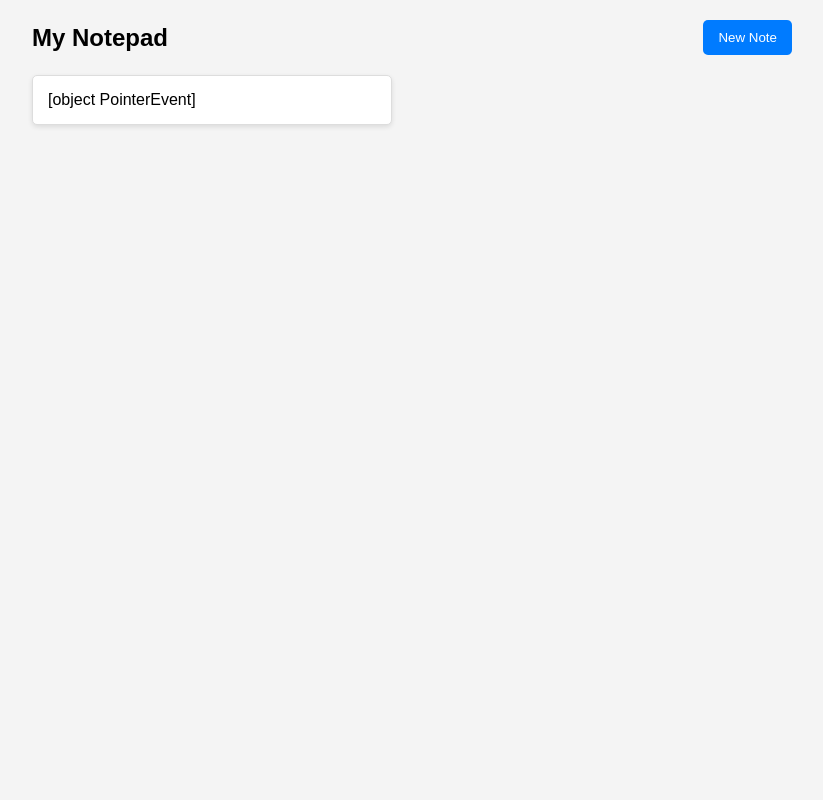
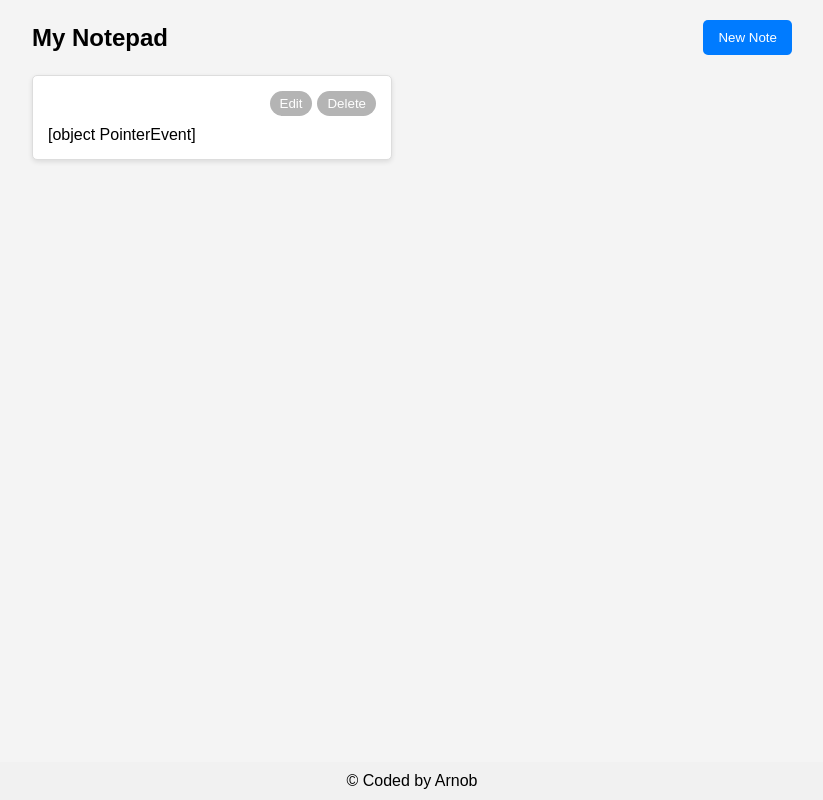
Before and after one commit to arnob-webber/Simple-NotePad, a plain HTML site: page index.html in a window 1280 px wide. Both pictures are taken after a click on the button "New Note". Shown: the whole page, without its empty margins (228-1051 px from the left). Drawn offline with Linux system fonts and the light colour scheme.

```diff
--- a/index.css
+++ b/index.css
@@ -52,11 +52,34 @@
     padding: 15px;
     width: calc(50% - 20px);
     box-shadow: 0 2px 5px rgba(0, 0, 0, 0.1);
+    position: relative;
     transition: transform 0.3s;
+    overflow: hidden;
+    word-wrap: anywhere;
 }
 
 .note:hover {
     transform: scale(1.02);
+}
+
+.note-buttons {
+    display: flex;
+    justify-content: flex-end;
+    gap: 5px;
+    margin-bottom: 10px;
+}
+
+.note-buttons button {
+    background-color: #b4b4b4;
+    border: none;
+    border-radius: 2em;
+    padding: 5px 10px;
+    cursor: pointer;
+}
+
+.note-buttons button:hover {
+    background-color: #c43dfa;
+    transition: 0.3s;
 }
 
 @media (max-width: 600px) {
--- a/index.js
+++ b/index.js
@@ -1,40 +1,72 @@
-const notesContainer = document.getElementById('notesContainer');
-const newNoteBtn = document.getElementById('newNoteBtn');
+function _0x20f3() {
+	const _0x828b5a = ['click', 'Click\x20to\x20edit...', '7608096BwtRAd', 'style', 'remove', '&#169;\x20Coded\x20by\x20Arnob', 'getElementById', 'position', 'addEventListener', 'map', 'setItem', 'width', 'forEach', 'note-buttons', '272084SAYsOo', 'DOMContentLoaded', 'note', 'footer', 'backgroundColor', '4903199xIfJqx', '2Drfqbu', 'stringify', 'padding', 'focus', 'button', '10px', '3976005tSWIgv', 'note-content', 'fixed', '51RjiGsQ', 'newNoteBtn', 'bottom', 'appendChild', '704034ERUvfM', '36243qlmYVJ', 'innerText', 'children', 'createElement', '8090zRKLot', 'div', '100%', 'className', 'body', 'notesContainer', 'center', 'Delete', 'getItem', '847994cgEYeH', 'innerHTML'];
+	_0x20f3 = function() {
+		return _0x828b5a;
+	};
+	return _0x20f3();
+}
+const _0x5e9bc4 = _0x5d97;
+(function(_0x2ba913, _0x37beb6) {
+	const _0x4f278d = _0x5d97,
+		_0x5425d4 = _0x2ba913();
+	while (!![]) {
+		try {
+			const _0x3f4679 = parseInt(_0x4f278d(0xb0)) / 0x1 * (parseInt(_0x4f278d(0xcb)) / 0x2) + -parseInt(_0x4f278d(0xb9)) / 0x3 * (parseInt(_0x4f278d(0xaa)) / 0x4) + -parseInt(_0x4f278d(0xb6)) / 0x5 + parseInt(_0x4f278d(0xbd)) / 0x6 + -parseInt(_0x4f278d(0xaf)) / 0x7 + -parseInt(_0x4f278d(0xcf)) / 0x8 + -parseInt(_0x4f278d(0xbe)) / 0x9 * (-parseInt(_0x4f278d(0xc2)) / 0xa);
+			if (_0x3f4679 === _0x37beb6) break;
+			else _0x5425d4['push'](_0x5425d4['shift']());
+		} catch (_0x29f3a4) {
+			_0x5425d4['push'](_0x5425d4['shift']());
+		}
+	}
+}(_0x20f3, 0x97675));
+const notesContainer = document[_0x5e9bc4(0xd3)](_0x5e9bc4(0xc7)),
+	newNoteBtn = document[_0x5e9bc4(0xd3)](_0x5e9bc4(0xba));
 
-function createNote(content = 'Click to edit...') {
-    const note = document.createElement('div');
-    note.className = 'note';
-    note.contentEditable = true;
-    note.innerText = content;
-
-    note.addEventListener('click', () => {
-        if (note.innerText === 'Click to edit...') {
-            note.innerText = '';
-        }
-    });
-
-    note.addEventListener('blur', () => {
-        if (note.innerText.trim() === '') {
-            note.innerText = 'Click to edit...';
-        }
-        saveNotes();
-    });
-
-    notesContainer.appendChild(note);
+function createNote(_0x4bc454 = _0x5e9bc4(0xce)) {
+	const _0x5591be = _0x5e9bc4,
+		_0x340028 = document[_0x5591be(0xc1)](_0x5591be(0xc3));
+	_0x340028[_0x5591be(0xc5)] = _0x5591be(0xac);
+	const _0x1896e3 = document[_0x5591be(0xc1)](_0x5591be(0xc3));
+	_0x1896e3['className'] = _0x5591be(0xb7), _0x1896e3['contentEditable'] = !![], _0x1896e3[_0x5591be(0xbf)] = _0x4bc454;
+	const _0x31dd12 = document['createElement']('div');
+	_0x31dd12['className'] = _0x5591be(0xa9);
+	const _0x128a79 = document[_0x5591be(0xc1)](_0x5591be(0xb4));
+	_0x128a79['innerText'] = 'Edit', _0x128a79[_0x5591be(0xd5)](_0x5591be(0xcd), () => {
+		const _0x46527f = _0x5591be;
+		_0x1896e3[_0x46527f(0xb3)]();
+	});
+	const _0x3aace8 = document[_0x5591be(0xc1)]('button');
+	_0x3aace8['innerText'] = _0x5591be(0xc9), _0x3aace8[_0x5591be(0xd5)](_0x5591be(0xcd), () => {
+		const _0x5ecb39 = _0x5591be;
+		_0x340028[_0x5ecb39(0xd1)](), saveNotes();
+	}), _0x31dd12[_0x5591be(0xbc)](_0x128a79), _0x31dd12['appendChild'](_0x3aace8), _0x340028[_0x5591be(0xbc)](_0x31dd12), _0x340028['appendChild'](_0x1896e3), _0x1896e3[_0x5591be(0xd5)]('blur', () => {
+		const _0x5ce90e = _0x5591be;
+		_0x1896e3[_0x5ce90e(0xbf)]['trim']() === '' && (_0x1896e3[_0x5ce90e(0xbf)] = _0x5ce90e(0xce)), saveNotes();
+	}), notesContainer[_0x5591be(0xbc)](_0x340028);
 }
 
 function saveNotes() {
-    const notes = Array.from(notesContainer.children).map(note => note.innerText);
-    localStorage.setItem('notes', JSON.stringify(notes));
+	const _0x23cf60 = _0x5e9bc4,
+		_0x142f4d = Array['from'](notesContainer[_0x23cf60(0xc0)])[_0x23cf60(0xd6)](_0x2d2610 => _0x2d2610['querySelector']('.note-content')[_0x23cf60(0xbf)]);
+	localStorage[_0x23cf60(0xd7)]('notes', JSON[_0x23cf60(0xb1)](_0x142f4d));
 }
 
 function loadNotes() {
-    const notes = JSON.parse(localStorage.getItem('notes'));
-    if (notes) {
-        notes.forEach(note => createNote(note));
-    }
+	const _0x471792 = _0x5e9bc4,
+		_0x1ff7d7 = JSON['parse'](localStorage[_0x471792(0xca)]('notes'));
+	_0x1ff7d7 && _0x1ff7d7[_0x471792(0xd9)](_0x5358a0 => createNote(_0x5358a0));
 }
 
-newNoteBtn.addEventListener('click', createNote);
-
-loadNotes();
+function _0x5d97(_0x49df90, _0x184015) {
+	const _0x20f3ba = _0x20f3();
+	return _0x5d97 = function(_0x5d9714, _0x1ef025) {
+		_0x5d9714 = _0x5d9714 - 0xa9;
+		let _0x4ffa52 = _0x20f3ba[_0x5d9714];
+		return _0x4ffa52;
+	}, _0x5d97(_0x49df90, _0x184015);
+}
+newNoteBtn[_0x5e9bc4(0xd5)]('click', createNote), loadNotes(), document[_0x5e9bc4(0xd5)](_0x5e9bc4(0xab), function() {
+	const _0x59de5f = _0x5e9bc4;
+	var _0x5da4e5 = document[_0x59de5f(0xc1)](_0x59de5f(0xad));
+	_0x5da4e5[_0x59de5f(0xd0)]['textAlign'] = _0x59de5f(0xc8), _0x5da4e5['style'][_0x59de5f(0xb2)] = _0x59de5f(0xb5), _0x5da4e5[_0x59de5f(0xd0)][_0x59de5f(0xd4)] = _0x59de5f(0xb8), _0x5da4e5[_0x59de5f(0xd0)][_0x59de5f(0xbb)] = '0', _0x5da4e5['style'][_0x59de5f(0xd8)] = _0x59de5f(0xc4), _0x5da4e5[_0x59de5f(0xd0)][_0x59de5f(0xae)] = '#f1f1f1', _0x5da4e5[_0x59de5f(0xcc)] = _0x59de5f(0xd2), document[_0x59de5f(0xc6)][_0x59de5f(0xbc)](_0x5da4e5);
+});
```
Also changed, not shown: index.html (+0 -3 lines).
